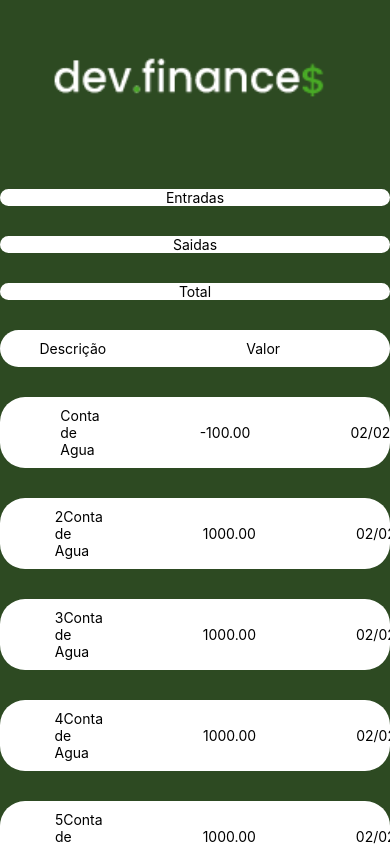
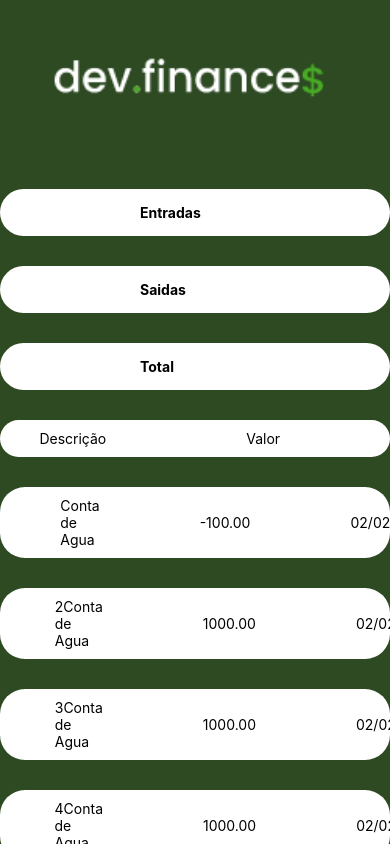
Before and after one commit to lucaslegramante/projeto-react-native, a React Native app in the folder projeto-react-final/: screen /DevFinance in a window 390 px wide. Built offline with nearby package versions, Linux system fonts and the light colour scheme.

Commit message:
bolding header

```diff
--- a/projeto-react-final/src/pages/DevFinance/index.js
+++ b/projeto-react-final/src/pages/DevFinance/index.js
@@ -18,16 +18,16 @@ export default function DevFinance(){
           <View style={styles.containerData}>
 
             <View style={styles.entradas}>
-              <Text>Entradas</Text>
+              <Text style={{fontWeight: 'bold'}}>Entradas</Text>
             </View>
 
             <View style={styles.saidas}>
-              <Text>Saidas</Text>
+              <Text style={{fontWeight: 'bold'}}>Saidas</Text>
             </View>
 
             <View
              style={styles.total}>
-              <Text>Total</Text>
+              <Text style={{fontWeight: 'bold'}}>Total</Text>
             </View>
 
             <Despesas {...despesas}
@@ -54,9 +54,10 @@ const styles = StyleSheet.create({
     backgroundColor:'#2D4A22'
   },
   entradas: {
-    paddingVertical: '80',
+    paddingVertical: 15,
+    paddingLeft: 140,
     backgroundColor:'#FFF',
-    justifyContent: 'center',
+    //justifyContent: 'center',
     alignItems: 'center',
     marginBottom: 10,
     marginTop: 20,
@@ -68,9 +69,10 @@ const styles = StyleSheet.create({
 
   },
   saidas: {
-    paddingVertical: '80',
+    paddingVertical: 15,
+    paddingLeft: 140,
     backgroundColor:'#FFF',
-    justifyContent: 'center',
+    //justifyContent: 'center',
     alignItems: 'center',
     marginBottom: 10,
     marginTop: 20,
@@ -79,12 +81,12 @@ const styles = StyleSheet.create({
     marginTop: 20,
     width: '100%',
     borderRadius:25
-
   },
   total: {
-    paddingVertical: '80',
+    paddingVertical: 15,
+    paddingLeft: 140,
     backgroundColor:'#FFF',
-    justifyContent: 'center',
+    //justifyContent: 'center',
     alignItems: 'center',
     marginBottom: 10,
     marginTop: 20,
@@ -92,21 +94,21 @@ const styles = StyleSheet.create({
     marginBottom: 10,
     marginTop: 20,
     width: '100%',
-    borderRadius:25
-
+    borderRadius:25,
+    marginBottom: 10,
+    marginTop: 20,
   },
   detail:{
-    paddingVertical: '80',
+    paddingVertical: 10,
     backgroundColor:'#FFF',
     justifyContent: 'center',
     display: 'grid',
     gridTemplateAreas: "'header' 'content' 'footer'",
     marginBottom: 10,
     marginTop: 20
-
   },
   despesas:{
-    paddingVertical: '80',
+    paddingVertical: 10,
     backgroundColor:'#FFF',
     justifyContent: 'center',
     marginBottom: 10,
```
